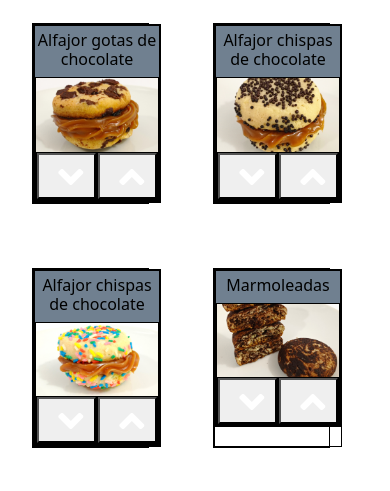
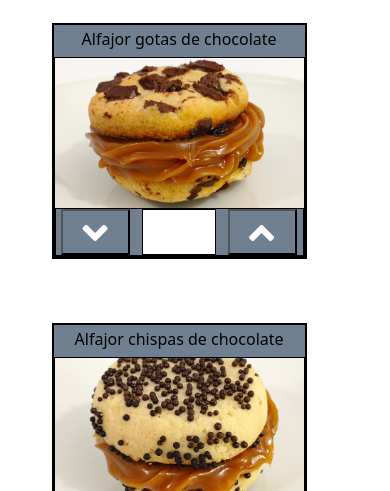
Before and after one commit to jeas1234/galletitas_factory, a website: page tipos.html in a window 390 px wide. Shown: the part 353-844 px from the top of the page. Drawn offline with nearby package versions, Linux system fonts and the light colour scheme.

Commit message:
mejoras responsive

```diff
--- a/css/style.css
+++ b/css/style.css
@@ -494,15 +494,10 @@ textarea {
   align-content: center;
   width: 100%;
   height: 100%;
-<<<<<<< HEAD
 display:block;
 margin-left: auto;
 margin-right: auto;
 width: 100%;   }
-=======
-}
->>>>>>> b16b3007f809f60b95759815f5e69e9cca9ed2da
-
 
 .boton_tipo {
   background-color: #708090;
@@ -749,12 +744,7 @@ width: 100%;   }
     .contenedor_noticias {
       margin-bottom: 20px;
     }
-<<<<<<< HEAD
-
-
-=======
   }
->>>>>>> b16b3007f809f60b95759815f5e69e9cca9ed2da
 
 @media only screen and (max-width: 616px) {
   .destacados_contenedor {
```
Also changed, not shown: imagenes/galleta_contactanos.jpg (added).
